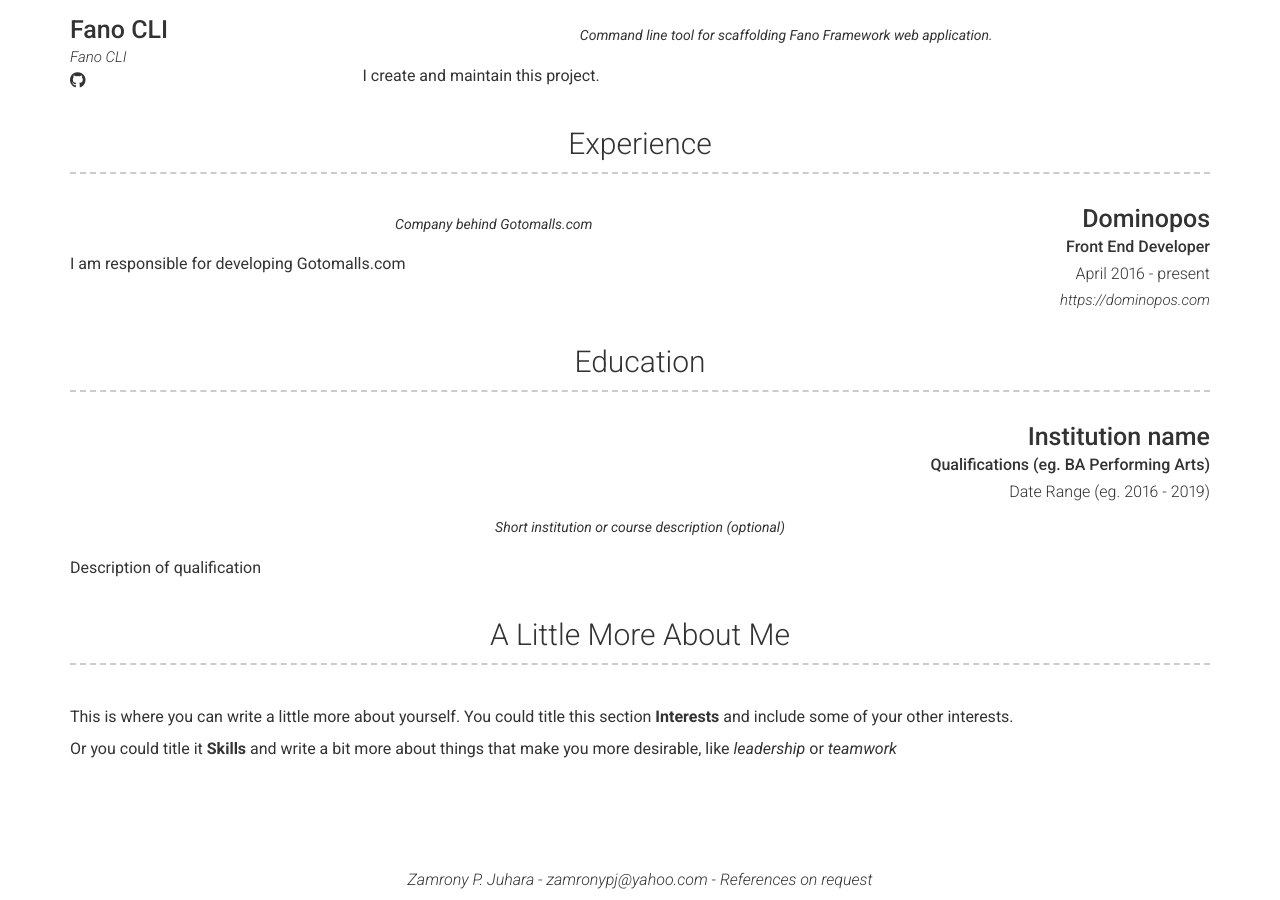
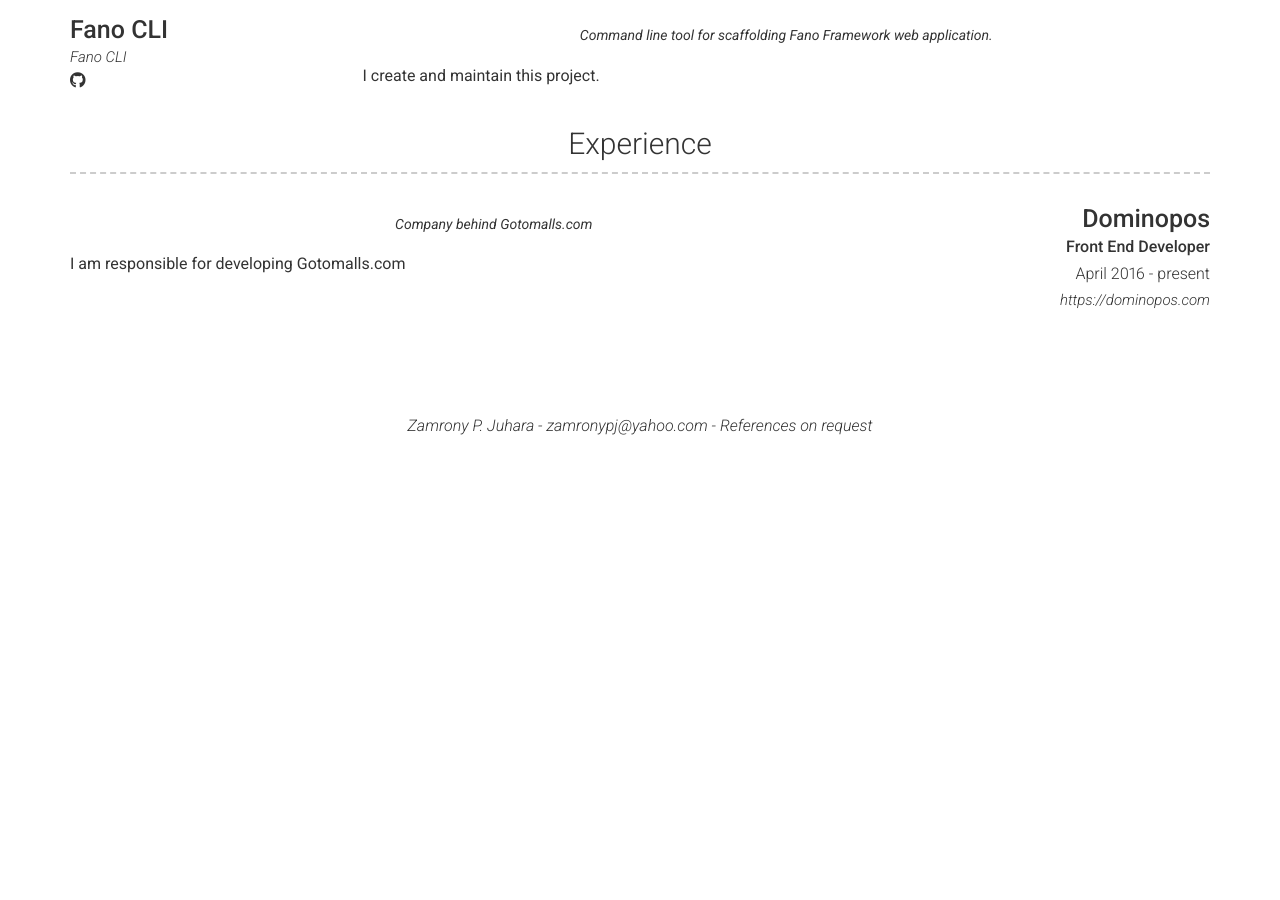
Before and after one commit to zamronypj/zamronypj.github.io, a Jekyll site: the page built from index.md, in a window 1280 px wide and 900 px high, scrolled down 967 px. Built offline with Jekyll 4.4.1, drawn with Linux system fonts in a browser that asks for light colours; nearby versions of some CDN libraries; after the commit the page ends 1413 px from its top, so only the background shows below that.

Commit message:
remove unneeded section

```diff
--- a/_config.yml
+++ b/_config.yml
@@ -114,24 +114,6 @@
           Company behind Gotomalls.com
         description: | # this will include new lines to allow paragraphs
           I am responsible for developing Gotomalls.com
-  - title: Education
-    layout: list
-    content:
-      - layout: top-right
-        title: Institution name
-        sub_title: Qualifications (eg. BA Performing Arts)
-        caption: Date Range (eg. 2016 - 2019)
-        quote: >
-          Short institution or course description (optional)
-        description: | # this will include new lines to allow paragraphs
-          Description of qualification
-  - title: A Little More About Me
-    layout: text
-    content: | # this will include new lines to allow paragraphs
-      This is where you can write a little more about yourself. You could title this section **Interests** and include some of your other interests.
-
-      Or you could title it **Skills** and write a bit more about things that make you more desirable, like *leadership* or *teamwork*
-
 # Footer
 footer_show_references: true
 # references_title: References on request (Override references text)
```
